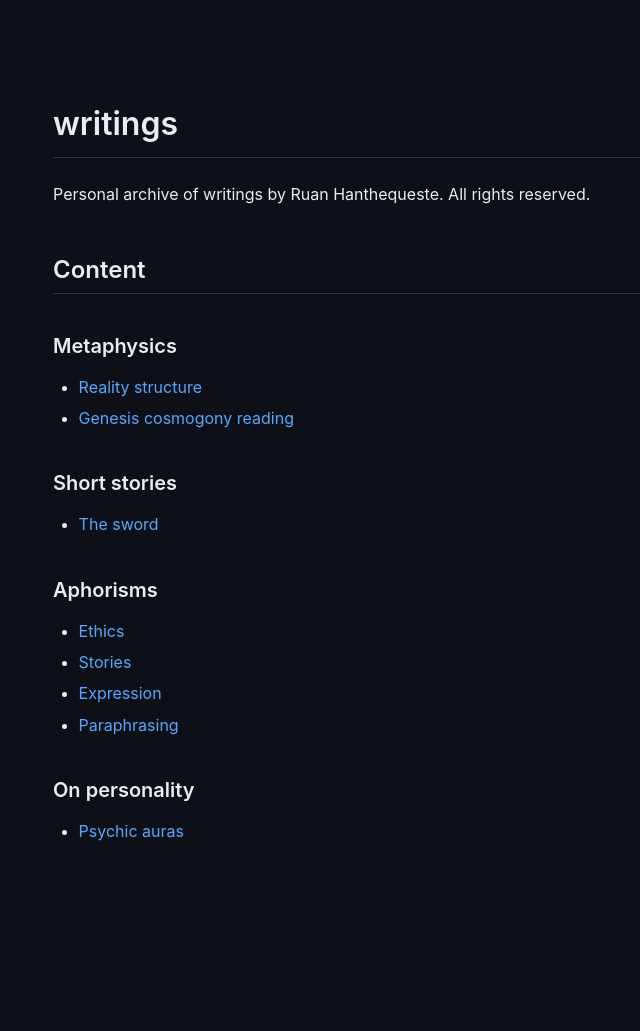
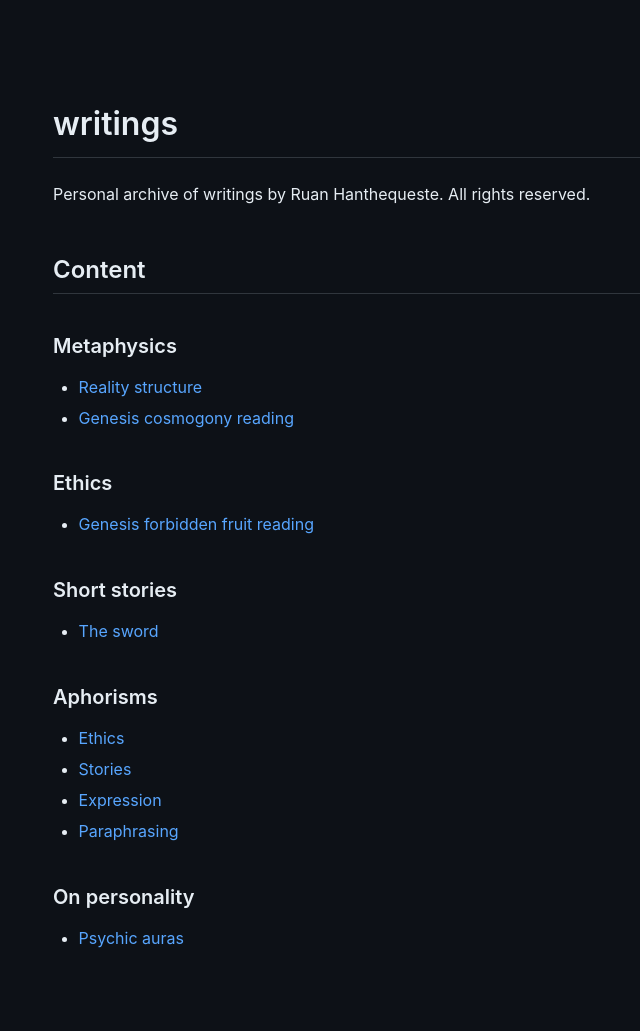
Before and after one commit to ruanfh/writings, a Jekyll site: the page built from index.md, in a window 1280 px wide. Shown: the whole page, without its empty margins (201-841 px from the left). Built offline with Jekyll 4.4.1, drawn with Linux system fonts in a browser that asks for light colours; before the commit the page ends 925 px from its top, so only the background shows below that.

Commit message:
Index forbidden fruit reading

```diff
--- a/index.md
+++ b/index.md
@@ -14,6 +14,10 @@ Personal archive of writings by Ruan Hanthequeste. All rights reserved.
 - [Reality structure](metaphysics/reality_structure.md)
 - [Genesis cosmogony reading](metaphysics/genesis_cosmogony.md)
 
+### Ethics
+
+- [Genesis forbidden fruit reading](ethics/forbidden_fruit.md)
+
 ### Short stories
 
 - [The sword](short_stories/the_sword.md)
```
Also changed, not shown: README.md.
